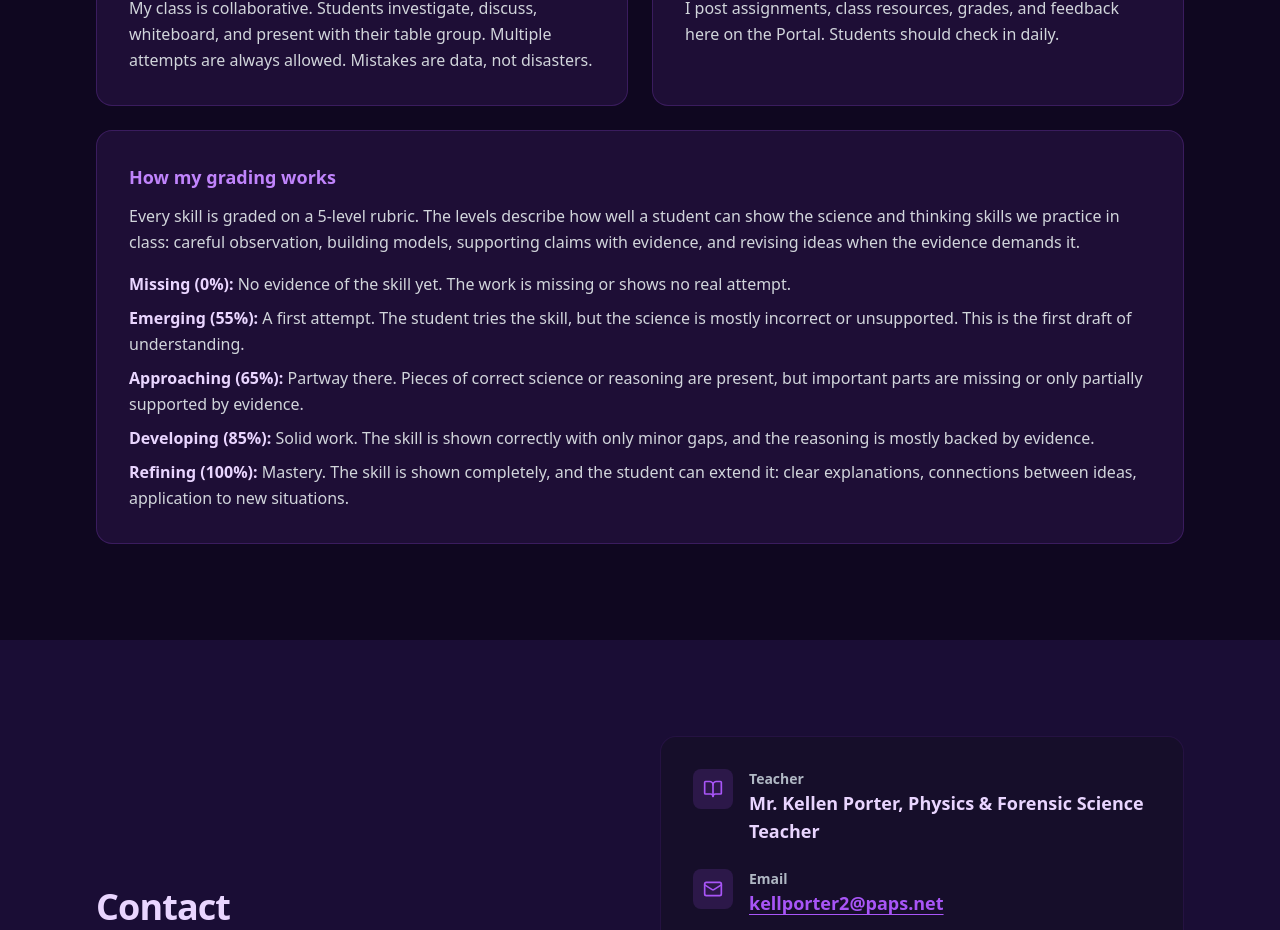
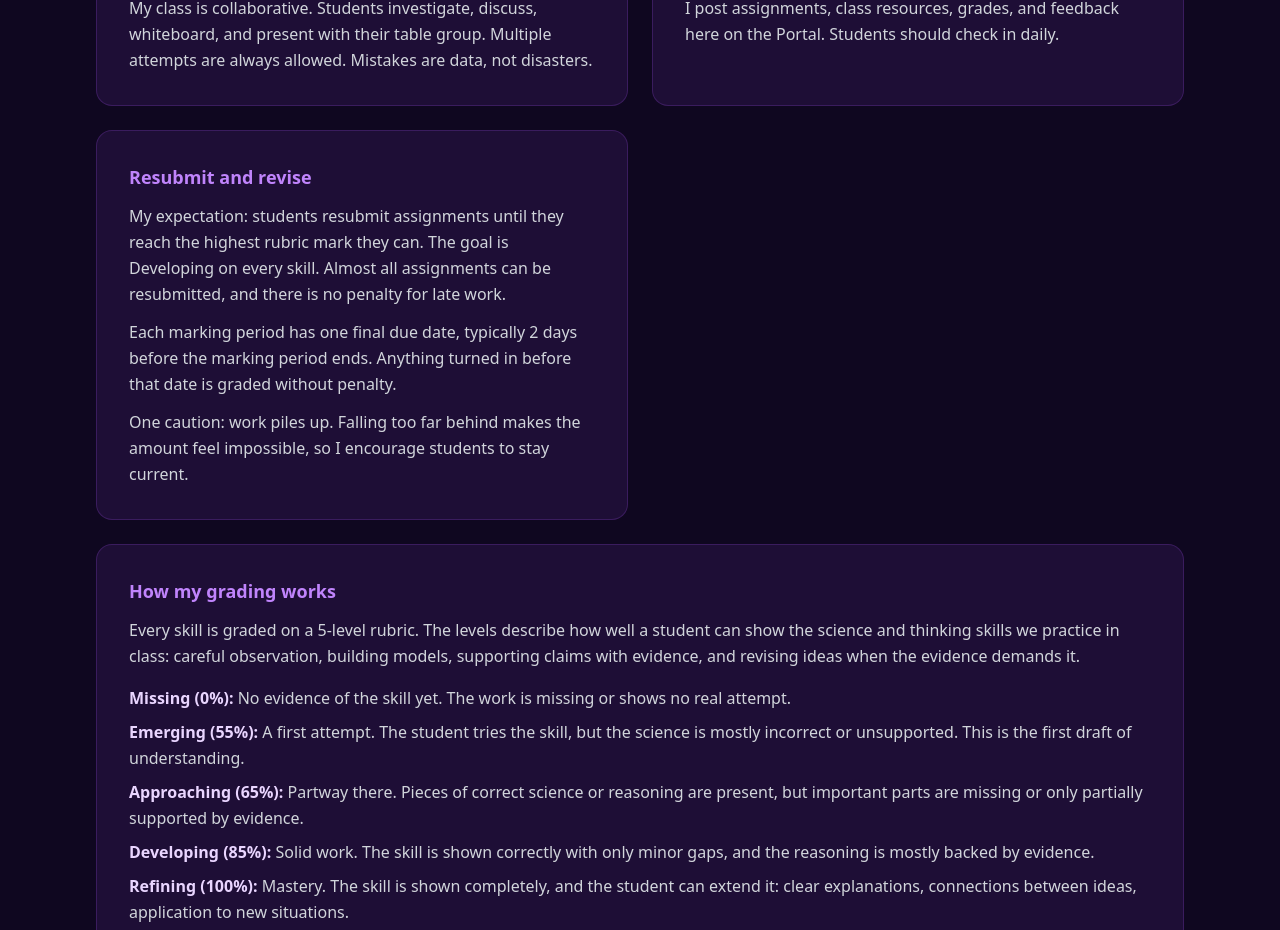
Before and after one commit to kellenporter-ai/Porters-Portal, a React (Vite) app: page / in a window 1280 px wide. Shown: the part 2200-3130 px from the top of the page. Built offline with nearby package versions, Linux system fonts and the light colour scheme; no server answers.

Commit message:
feat: add resubmission policy card to landing procedures
Co-Authored-By: Kimi <noreply@kimi.com>

```diff
--- a/components/public/LandingPage.tsx
+++ b/components/public/LandingPage.tsx
@@ -195,6 +195,19 @@ const LandingPage: React.FC = () => {
               </p>
             </article>
 
+            <article className="rounded-2xl border border-purple-200 bg-purple-50 p-6 dark:border-purple-500/20 dark:bg-purple-500/10 sm:p-8">
+              <h3 className="text-lg font-bold text-purple-700 dark:text-purple-400">Resubmit and revise</h3>
+              <p className="mt-3 text-[var(--text-secondary)] leading-relaxed">
+                My expectation: students resubmit assignments until they reach the highest rubric mark they can. The goal is Developing on every skill. Almost all assignments can be resubmitted, and there is no penalty for late work.
+              </p>
+              <p className="mt-3 text-[var(--text-secondary)] leading-relaxed">
+                Each marking period has one final due date, typically 2 days before the marking period ends. Anything turned in before that date is graded without penalty.
+              </p>
+              <p className="mt-3 text-[var(--text-secondary)] leading-relaxed">
+                One caution: work piles up. Falling too far behind makes the amount feel impossible, so I encourage students to stay current.
+              </p>
+            </article>
+
             <article className="rounded-2xl border border-purple-200 bg-purple-50 p-6 dark:border-purple-500/20 dark:bg-purple-500/10 sm:p-8 md:col-span-2">
               <h3 className="text-lg font-bold text-purple-700 dark:text-purple-400">How my grading works</h3>
               <p className="mt-3 text-[var(--text-secondary)] leading-relaxed">
```
